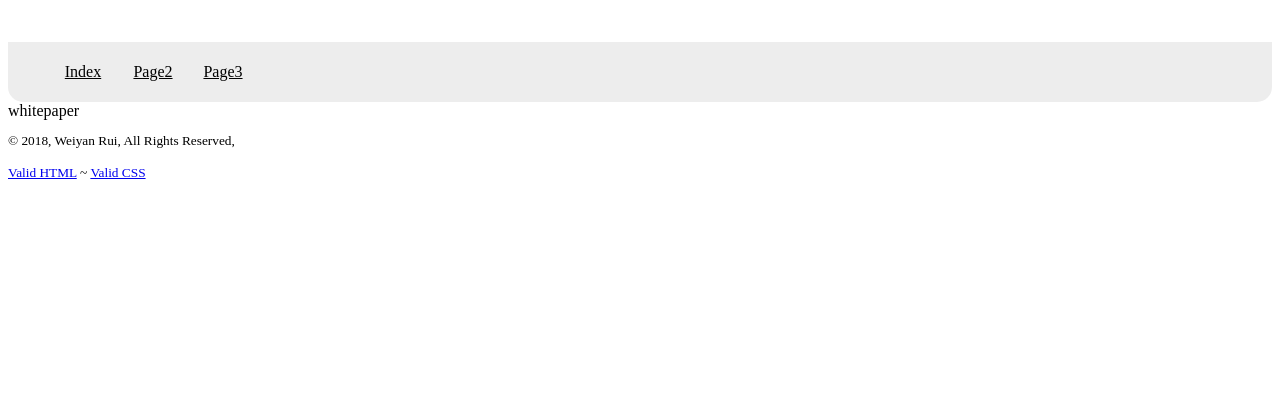
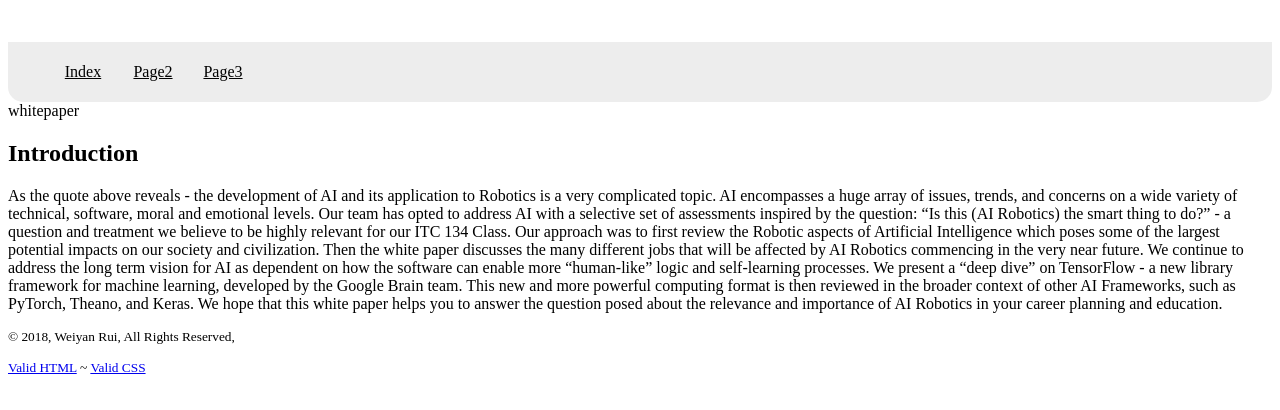
Before and after one commit to TungTNg/ITC134_A4_WebPage, a plain HTML site: page index.html in a window 1280 px wide. Drawn offline with Linux system fonts and the light colour scheme.

Commit message:
Update index.html (Introduction)

```diff
--- a/index.html
+++ b/index.html
@@ -1,4 +1,3 @@
-
 <!DOCTYPE html>
 <html>
   <head>
@@ -24,6 +23,14 @@
     <section>
     whitepaper
     </section>
+
+    <section id="introduction">
+    <h2>Introduction</h2>
+
+    <p>As the quote above reveals - the development of AI and its application to Robotics is a very complicated topic. AI encompasses a huge array of issues, trends, and concerns on a wide variety of technical, software, moral and emotional levels. Our team has opted to address AI with a selective set of assessments inspired by the question: “Is this (AI Robotics) the smart thing to do?” - a question and treatment we believe to be highly relevant for our ITC 134 Class. Our approach was to first review the Robotic aspects of Artificial Intelligence which poses some of the largest potential impacts on our society and civilization. Then the white paper discusses the many different jobs that will be affected by AI Robotics commencing in the very near future. We continue to address the long term vision for AI as dependent on how the software can enable more “human-like” logic and self-learning processes. We present a “deep dive” on TensorFlow - a new library framework for machine learning, developed by the Google Brain team. This new and more powerful computing format is then reviewed in the broader context of other AI Frameworks, such as PyTorch, Theano, and Keras. We hope that this white paper helps you to answer the question posed about the relevance and importance of AI Robotics in your career planning and education.</p>
+
+    </section>
+
     <footer>
         <small><p>&copy; 2018, Weiyan Rui, All Rights Reserved, </p><a href="http://validator.w3.org/check?uri=referer" target="_blank">Valid HTML</a> ~ <a href="http://jigsaw.w3.org/css-validator/check/referer" target="_blank">Valid CSS</a></small>
     </footer>
```
